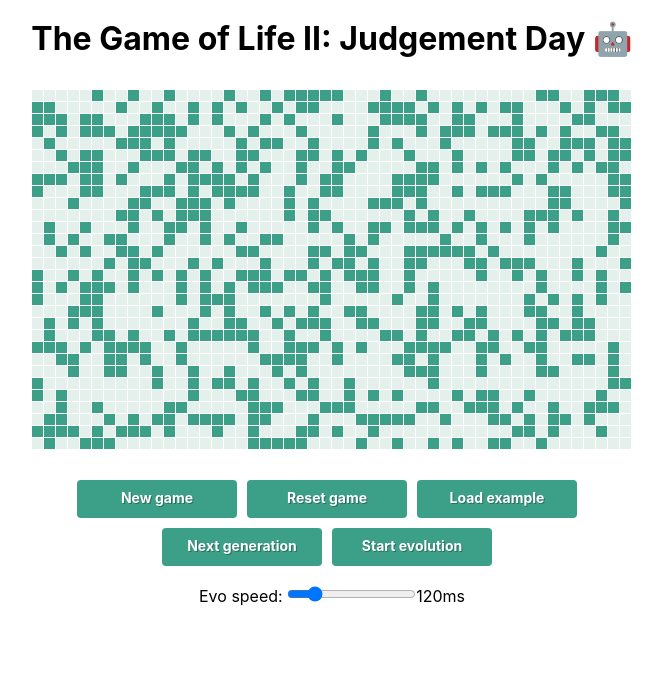
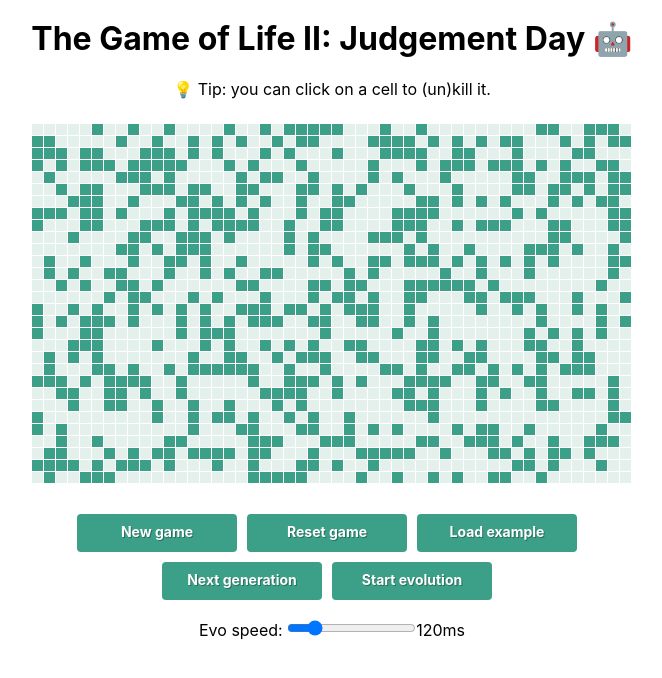
Before and after one commit to victornguyen/life-the-sequel, a React (Create React App) app: page / in a window 1280 px wide. Shown: the top 678 px of the page, without its empty margins (308-970 px from the left). Built offline with nearby package versions, Linux system fonts and the light colour scheme.

Commit message:
Add hot tip copy

```diff
--- a/src/components/App.tsx
+++ b/src/components/App.tsx
@@ -63,6 +63,7 @@ const App = (): JSX.Element => {
   return (
     <AppStyles>
       <h1>The Game of Life II: Judgement Day 🤖</h1>
+      <p>💡 Tip: you can click on a cell to (un)kill it.</p>
       <Board cells={cells} toggle={toggle} />
       <Controls>
         <Button type="button" onClick={newGame}>
```
